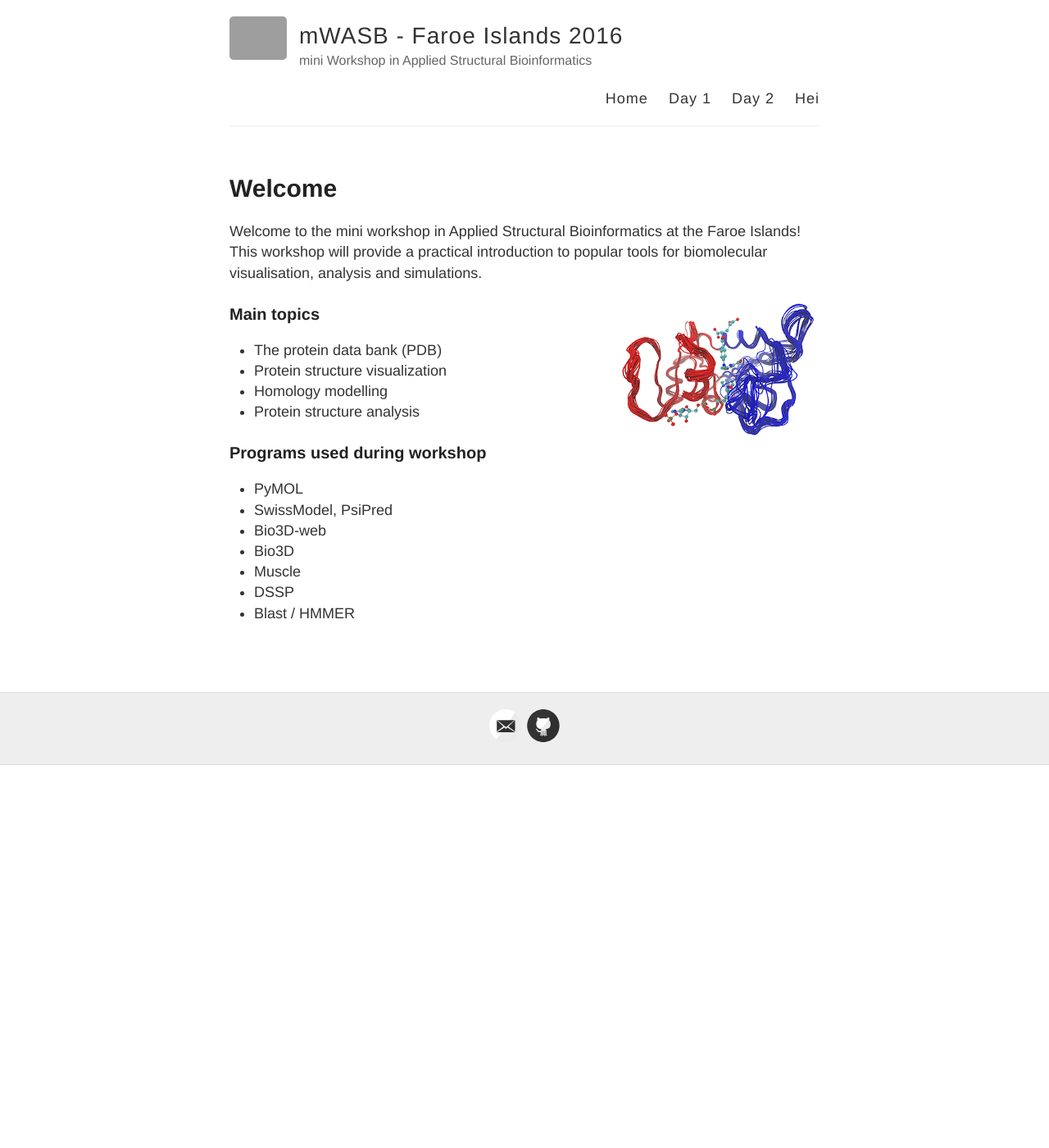
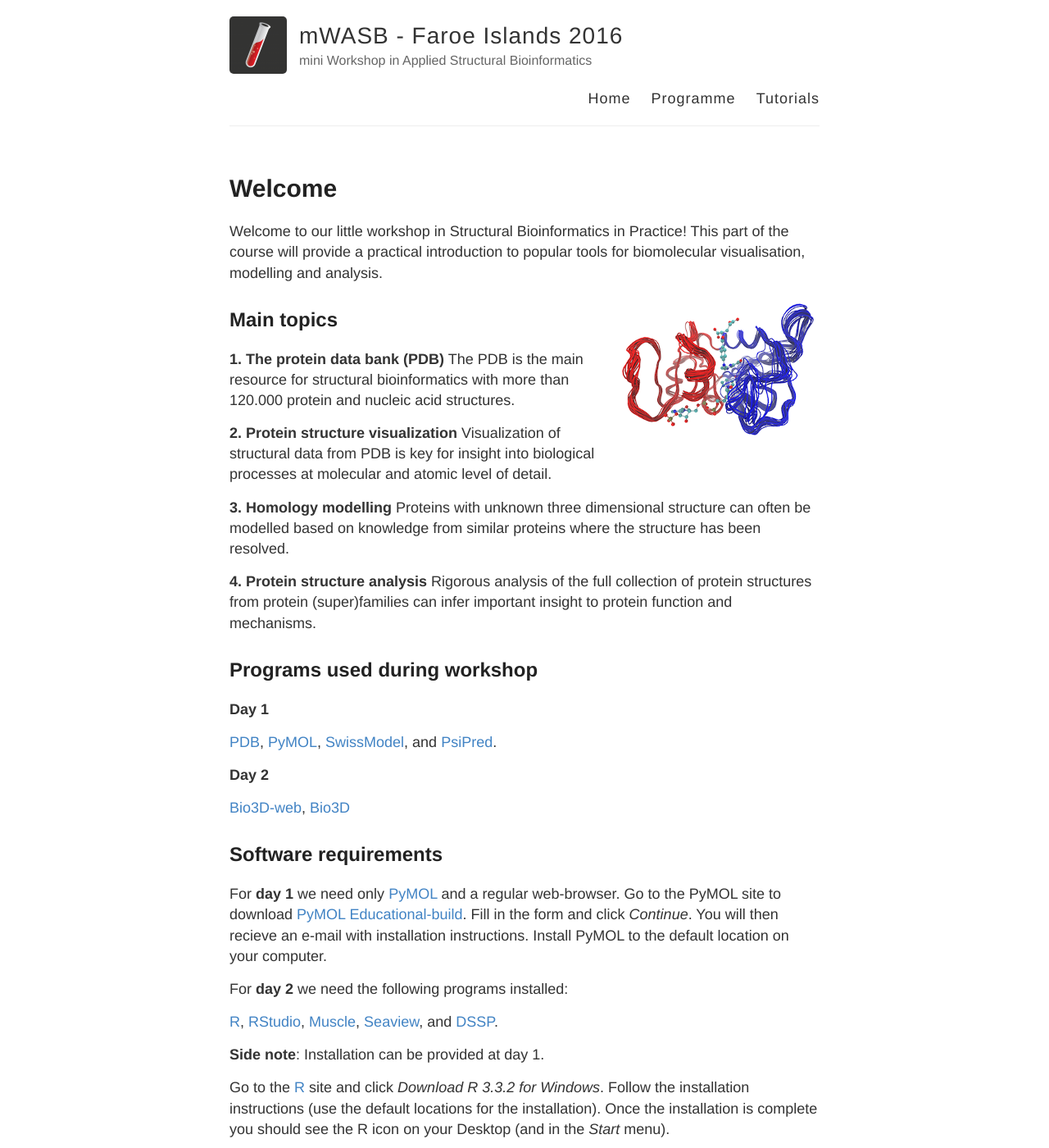
Before and after one commit to larssk/mwasb2016, a Jekyll site: the page built from index.html, in a window 1280 px wide and 1400 px high. Shown: the whole window at 82% size. Built offline with Jekyll 4.4.1, drawn with Linux system fonts in a browser that asks for light colours; some of the changed text lies outside the part shown; grey boxes are pictures that could not be loaded.

Commit message:
updated to working site

````diff
--- a/_config.yml
+++ b/_config.yml
@@ -9,7 +9,7 @@ name: mWASB - Faroe Islands 2016
 description: mini Workshop in Applied Structural Bioinformatics
 
 # URL of your avatar or profile pic (you could use your GitHub profile pic)
-avatar: https://raw.githubusercontent.com/barryclark/jekyll-now/master/images/jekyll-logo.png
+avatar: images/jekyll-logo.png
 
 #
 # Flags below are optional
@@ -47,7 +47,8 @@ url:
 # (http://yourusername.github.io/repository-name)
 # and NOT your User repository (http://yourusername.github.io)
 # then add in the baseurl here, like this: "/repository-name"
-baseurl: "https://larssk.github.io/mwasb2016/"
+# baseurl: "https://larssk.github.io/mwasb2016/"
+baseurl:
 
 #
 # !! You don't need to change any of the configuration flags below !!
--- a/_layouts/default.html
+++ b/_layouts/default.html
@@ -28,9 +28,8 @@
 
           <nav>
             <a href="{{ site.baseurl }}/">Home</a>
-            <a href="{{ site.baseurl }}/day1">Day 1</a>
-            <a href="{{ site.baseurl }}/day2">Day 2</a>
-            <a href="{{ site.baseurl }}/about">Hei</a>
+            <a href="{{ site.baseurl }}/programme">Programme</a>
+            <a href="{{ site.baseurl }}/tutorials">Tutorials</a>
           </nav>
         </header>
       </div>
--- a/_posts/2016-9-30-Test.md
+++ b/_posts/2016-9-30-Test.md
@@ -3,24 +3,67 @@ layout: post
 title: Welcome
 ---
 
-Welcome to the mini workshop in Applied Structural Bioinformatics at the Faroe Islands! This workshop will  provide a practical introduction to popular tools for biomolecular visualisation, analysis and simulations.
+Welcome to our little workshop in Structural Bioinformatics in Practice! This part of the course will  provide a practical introduction to popular tools for biomolecular visualisation, modelling and analysis.
 
 ![_config.yml]({{ site.baseurl }}/images/geostas_nma-v6-small.png){: style="float:right"}
 
-### Main topics
+## Main topics
 
-* The protein data bank (PDB)
-* Protein structure visualization
-* Homology modelling
-* Protein structure analysis
+**1. The protein data bank (PDB)** The PDB is the main resource for structural bioinformatics with more than 120.000 protein and nucleic acid structures.
+
+**2. Protein structure visualization** Visualization of structural data from PDB is key for insight into biological processes at molecular and atomic level of detail.
+
+**3. Homology modelling** Proteins with unknown three dimensional structure can often be modelled based on knowledge from similar proteins where the structure has been resolved.
+
+**4. Protein structure analysis** Rigorous analysis of the full collection of protein structures from protein (super)families can infer important insight to protein function and mechanisms.
 
 
-### Programs used during workshop
+## Programs used during workshop
 
-* PyMOL
-* SwissModel, PsiPred
-* Bio3D-web
-* Bio3D
-* Muscle
-* DSSP
-* Blast / HMMER
+**Day 1**
+
+[PDB](http://www.rcsb.org/pdb/home/home.do){:target="_blank"},
+[PyMOL](http://pymol.org){:target="_blank"},
+[SwissModel](https://swissmodel.expasy.org/){:target="_blank"}, and
+[PsiPred](http://bioinf.cs.ucl.ac.uk/psipred/){:target="_blank"}.
+
+
+**Day 2**
+
+[Bio3D-web](http://thegrantlab.org/bio3d-web){:target="_blank"},
+[Bio3D](http://thegrantlab.org/bio3d){:target="_blank"}
+
+
+
+## Software requirements
+
+For **day 1** we need only [PyMOL](http://pymol.org){:target="_blank"} and a regular web-browser. Go to the PyMOL site to download [PyMOL Educational-build](http://pymol.org/edu/?q=educational/){:target="_blank"}. Fill in the form and click *Continue*. You will then recieve an e-mail with installation instructions. Install PyMOL to the default location on your computer.
+
+For **day 2** we need the following programs installed:
+
+[R](https://cran.r-project.org/){:target="_blank"},
+[RStudio](https://www.rstudio.com/products/rstudio/){:target="_blank"},
+[Muscle](http://www.drive5.com/muscle/){:target="_blank"},
+[Seaview](http://doua.prabi.fr/software/seaview){:target="_blank"}, and
+[DSSP](ftp://ftp.cmbi.ru.nl/pub/software/dssp/){:target="_blank"}.
+
+**Side note**: Installation can be provided at day 1.
+
+Go to the [R](https://cran.r-project.org/bin/windows/base/){:target="_blank"} site and click *Download R 3.3.2 for Windows*. Follow the installation instructions (use the default locations for the installation). Once the installation is complete you should see the R icon on your Desktop (and in the *Start* menu).
+
+To install Bio3D, open R and type:
+```
+install.pacakges("bio3d", dependencies=TRUE)
+```
+
+Make sure the installation was successfull by typing
+
+```
+library(bio3d)
+```
+
+In addition to R, we need [Muscle](http://www.drive5.com/muscle/downloads.htm){:target="_blank"} for sequence alignment, [Seaview](http://doua.prabi.fr/software/seaview){:target="_blank"} for viewing the alignment, and [DSSP](ftp://ftp.cmbi.ru.nl/pub/software/dssp/){:target="_blank"} for calculating secondary structure elements of the protein structure.
+
+Go to the [Seaview](http://doua.prabi.fr/software/seaview){:target="_blank"} web-site and select the *MS Windows* version. Follow the installation instructions. When the installation is complete, move the `seaview4` folder to `C:/Program Files/`. This will install both **muscle** and **seaview**.
+
+Go to the [DSSP](ftp://ftp.cmbi.ru.nl/pub/software/dssp/){:target="_blank"} web-site and click on the *dssp-2.0.4-win32.exe* file. Rename the file to *dssp.exe* and move it to `C:/Program Files/`.
--- a/day1.md
+++ b/day1.md
@@ -1,22 +1,8 @@
 ---
 layout: page
-title: Day 1
+title: Programme
 permalink: /day1/
 ---
 
-Some information about you!
 
-### Practicals for today
-
-* The Protein Data Bank (PDB) [PDF]
-* Biomolecular visualization with PyMOL [ [PDF](http://129.177.232.111:8080/wasb2016/pymol.pdf) ]
-* Homolgy modelling with SwissModel [ [PDF](http://129.177.232.111:8080/wasb2016/pymol.pdf) ]
-
-
-### Relevant links
-
-* PDB [ [Link](http://www.rcsb.org/pdb/home/home.do) ]
-* PyMOL [ [Link](http://pymol.org/) ]
-* PyMOL Wiki [[ Link](https://pymolwiki.org/) ]
-* Swiss-Model repository [ [LInk](https://swissmodel.expasy.org/) ]
-* Psi-pred [ [Link](http://bioinf.cs.ucl.ac.uk/psipred/) ]
+[PDF](pdfs/Timetable.pdf)
--- /dev/null
+++ b/programme.md
@@ -0,0 +1,24 @@
+---
+layout: page
+title: Programme
+permalink: /programme/
+---
+
+Tentative timetable: <[Download PDF](pdfs/Timetable.pdf){:target="_blank"}>
+
+
+**Day 1**: Biomolecular visualization
+
+* Protein Data Bank (PDB)
+* Visualization in PyMOL
+* Making publication quality figures
+
+**Day 1**: Structure prediction
+
+* Homology modeling (Swiss-Model)
+* Secondary structure prediction (PSIPRED)
+
+**Day 2**: Protein flexibility
+
+* Web-tools for comparative structure and flexibility analysis
+* Bio3D for protein structure analysis
--- /dev/null
+++ b/tutorials.md
@@ -0,0 +1,18 @@
+---
+layout: page
+title: Tutorials
+permalink: /tutorials/
+---
+
+
+**Day 1**
+
+* PDB Tutorials
+* Biomolecular Visualization with PyMOL [[PDF](pdfs/pymol.pdf){:target="_blank"}]
+* Homolgy modelling with SwissModel [[PDF](pdfs/swissmodel.pdf){:target="_blank"}]
+
+
+**Day 2**
+
+* Online Protein Structure Analysis with Bio3d-web [[PDF](pdfs/bio3d-web.pdf){:target="_blank"}]
+* Protein Structure Analysis with Bio3d [[PDF](pdfs/bio3d.pdf){:target="_blank"}]
````
Also changed, not shown: 2 other files.
